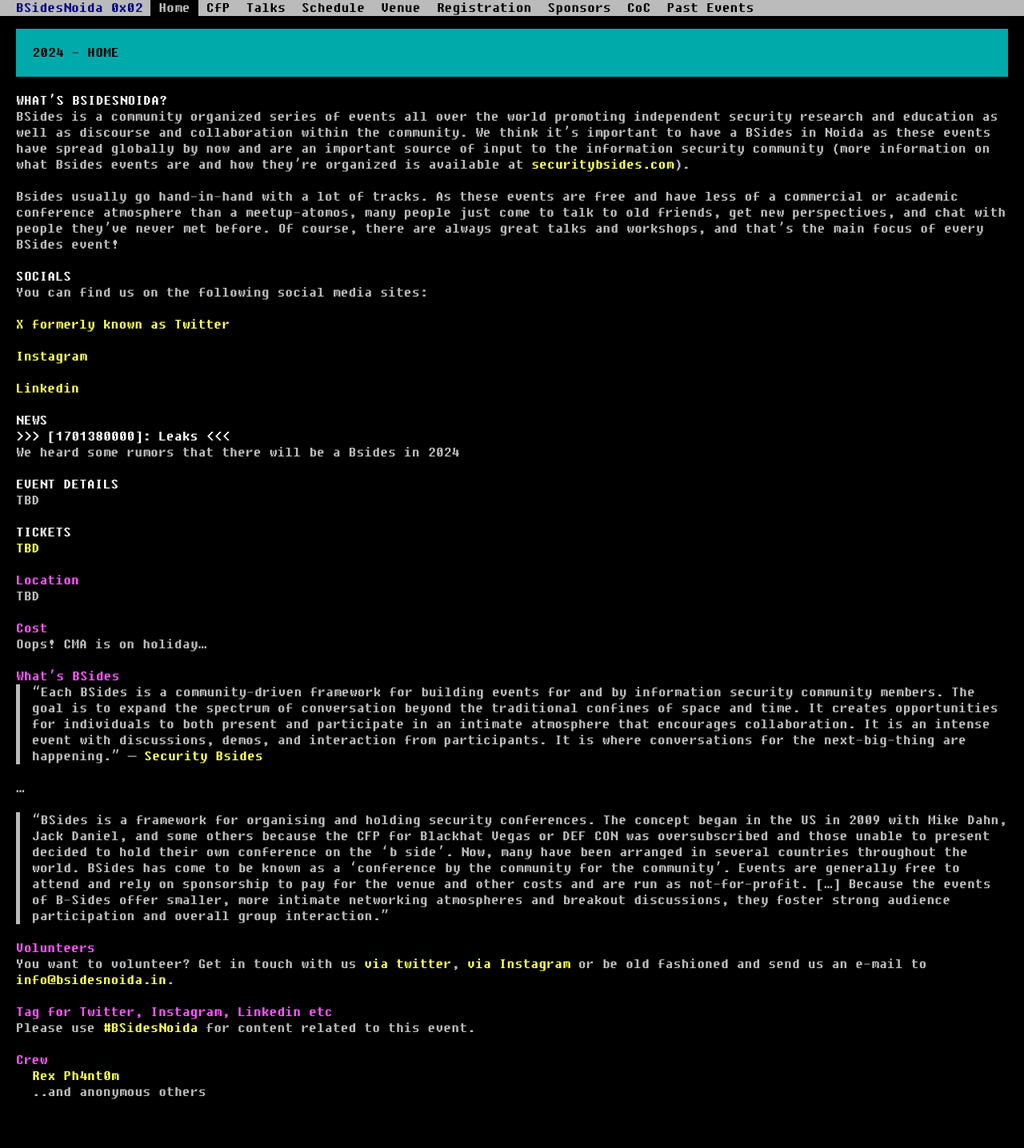
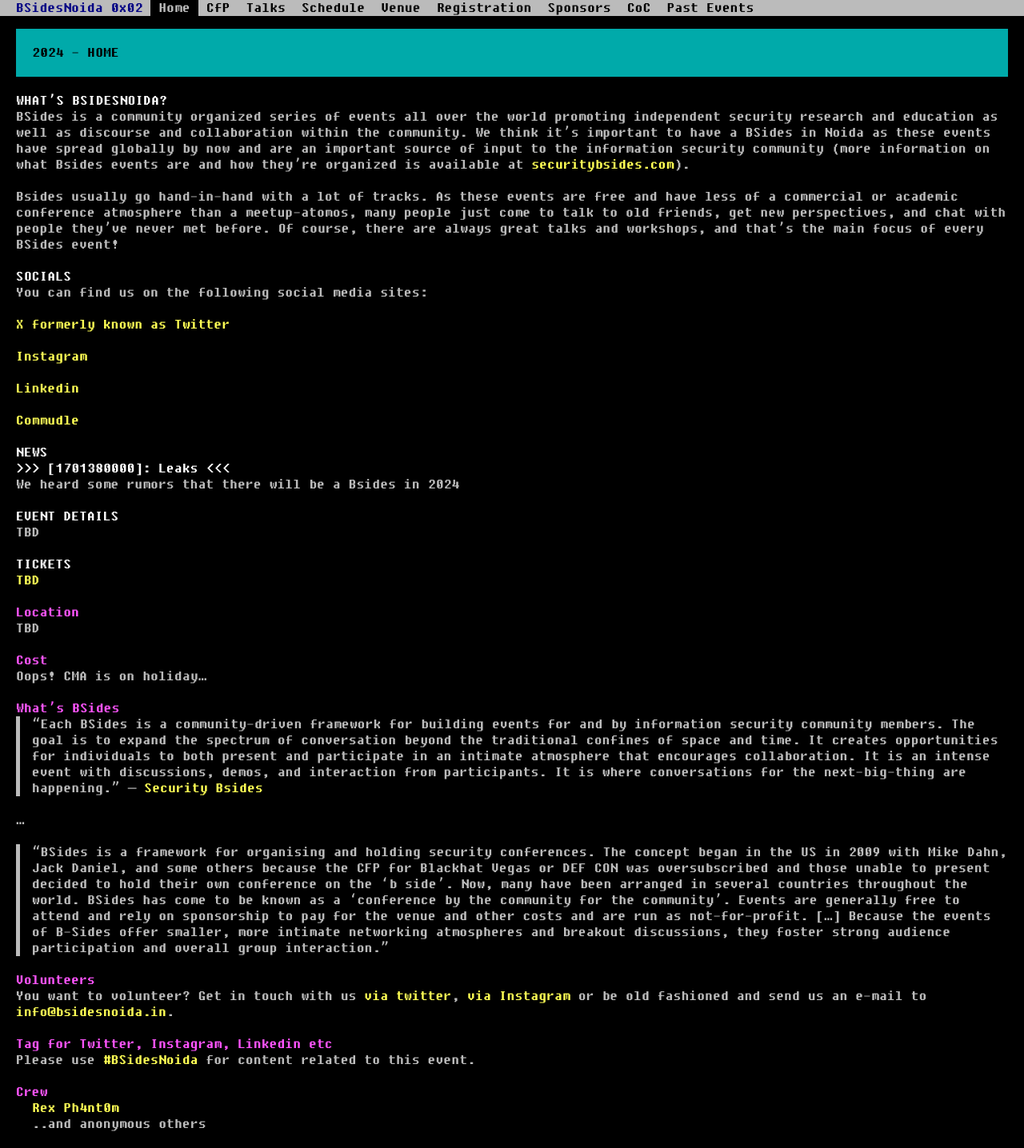
Before and after one commit to BSidesNoida/bsidesnoida.github.io, a Jekyll site: the page built from 01_index.md, in a window 1280 px wide. Shown: the whole page at 80% size. Built offline with Jekyll 4.4.1, drawn with Linux system fonts in a browser that asks for light colours; nearby versions of some CDN libraries; before the commit the page ends 1396 px from its top, so only the background shows below that.

Commit message:
Update 01_index.md

```diff
--- a/01_index.md
+++ b/01_index.md
@@ -21,6 +21,8 @@
 [Instagram](https://www.instagram.com/bsidesnoida/)
 
 [Linkedin](https://www.linkedin.com/company/bsidesnoida/)
+
+[Commudle](https://www.commudle.com/communities/security-bsides-noida)
 
 
 # News
```
